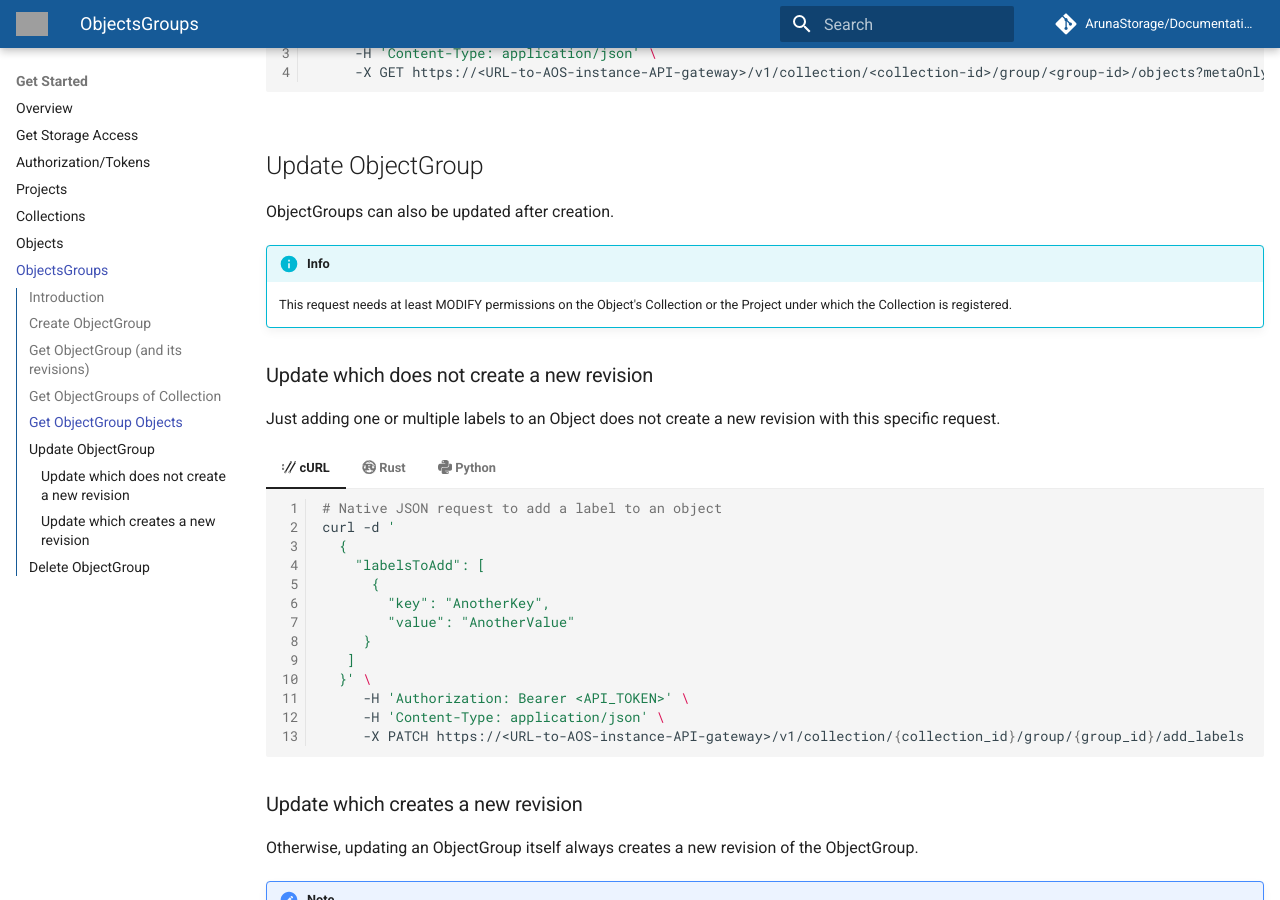
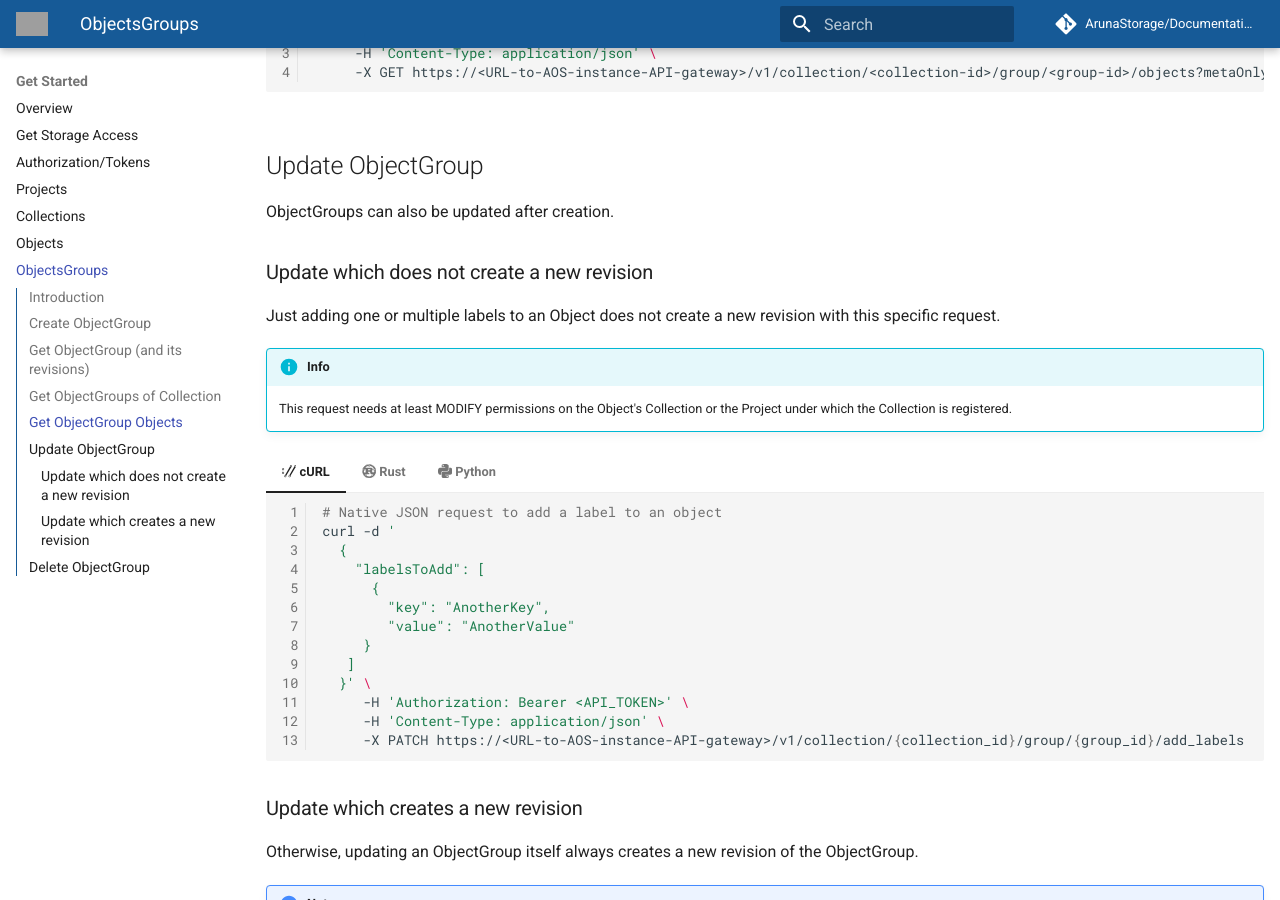
Before and after one commit to ArunaStorage/documentation, an MkDocs documentation site: the page built from docs/get_started/basic_usage/06_How-To-ObjectGroups.md, in a window 1280 px wide and 900 px high, scrolled down 3021 px. Built offline with MkDocs 1.6.1 and Material for MkDocs 9.7.7, drawn with Linux system fonts in a browser that asks for light colours; comment, search, counter and statistics services are not loaded; grey boxes are pictures that could not be loaded.

```diff
--- a/docs/get_started/basic_usage/06_How-To-ObjectGroups.md
+++ b/docs/get_started/basic_usage/06_How-To-ObjectGroups.md
@@ -590,13 +590,14 @@ There is also the possibility to only fetch the objects marked as metadata of th
 
 ObjectGroups can also be updated after creation.
 
-!!! Info
-
-    This request needs at least MODIFY permissions on the Object's Collection or the Project under which the Collection is registered.
 
 ### Update which does not create a new revision
 
 Just adding one or multiple labels to an Object does not create a new revision with this specific request.
+
+!!! Info
+
+    This request needs at least MODIFY permissions on the Object's Collection or the Project under which the Collection is registered.
 
 === ":simple-curl: cURL"
 
```
